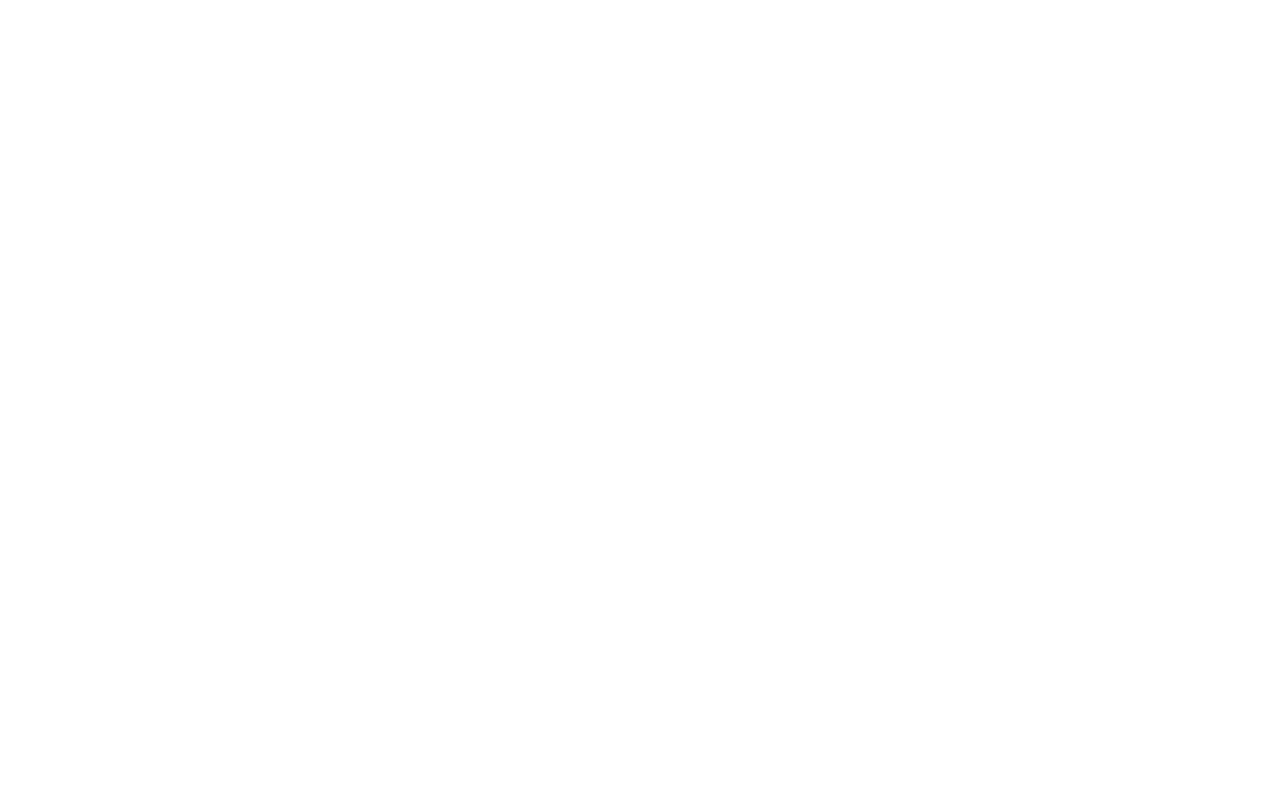
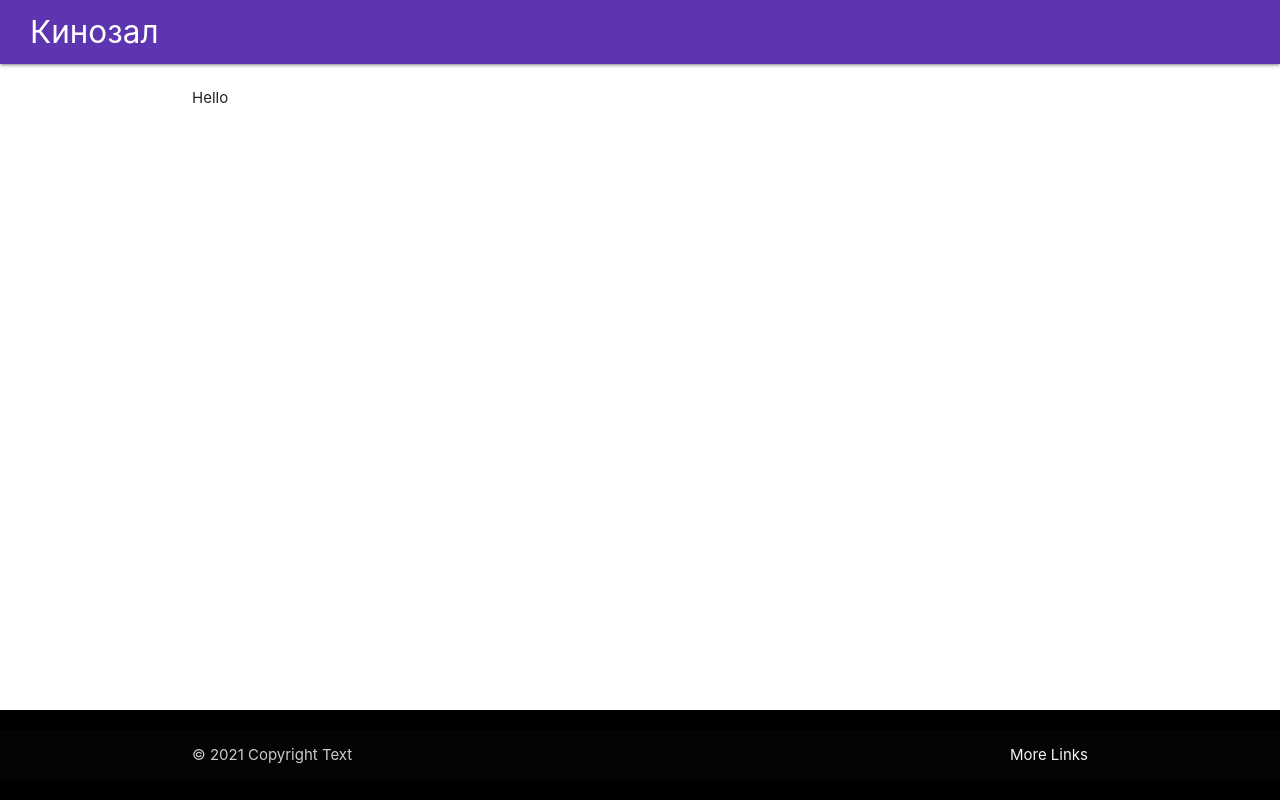
Before and after one commit to andoriweb/kinozal, a React (Create React App) app: page / in a window 1280 px wide. Built offline with nearby package versions, Linux system fonts and the light colour scheme.

Commit message:
header, main, footer

```diff
--- a/src/App.js
+++ b/src/App.js
@@ -1,10 +1,14 @@
-
+import {Header} from './layout/Header'
+import {Footer} from './layout/Footer'
+import {Main} from './layout/Main'
 
 function App() {
   return (
-    <div className="App">
-
-    </div>
+    <>
+      <Header />
+      <Main />
+      <Footer />
+    </>
   );
 }
 
--- a/src/index.css
+++ b/src/index.css
@@ -11,3 +11,15 @@
   font-family: source-code-pro, Menlo, Monaco, Consolas, 'Courier New',
     monospace;
 }
+
+nav {
+  padding: 0 2rem;
+}
+
+.content {
+  min-height: calc(100vh - 64px - 90px);
+  padding: 1.5rem 0;
+}
+.page-footer {
+  padding-bottom: 20px;
+}
--- /dev/null
+++ b/src/layout/Footer.jsx
@@ -0,0 +1,12 @@
+function Footer() {
+  return <footer className="page-footer black">
+          <div className="footer-copyright">
+            <div className="container">
+            © {new Date().getFullYear()} Copyright Text
+            <a className="grey-text text-lighten-4 right" href="#!">More Links</a>
+            </div>
+          </div>
+        </footer>
+}
+
+export {Footer}
--- /dev/null
+++ b/src/layout/Header.jsx
@@ -0,0 +1,14 @@
+function Header() {
+  return <nav className="deep-purple darken-1">
+          <div className="nav-wrapper">
+            <a href="!#" className="brand-logo">Кинозал</a>
+            <ul id="nav-mobile" className="right hide-on-med-and-down">
+              {/* <li><a href="sass.html">Sass</a></li> */}
+              {/* <li><a href="badges.html">Components</a></li> */}
+              {/* <li><a href="collapsible.html">JavaScript</a></li> */}
+            </ul>
+          </div>
+        </nav>
+}
+
+export {Header}
--- /dev/null
+++ b/src/layout/Main.jsx
@@ -0,0 +1,7 @@
+function Main () {
+  return <main className="container content">
+    Hello
+  </main>
+}
+
+export {Main}
```
